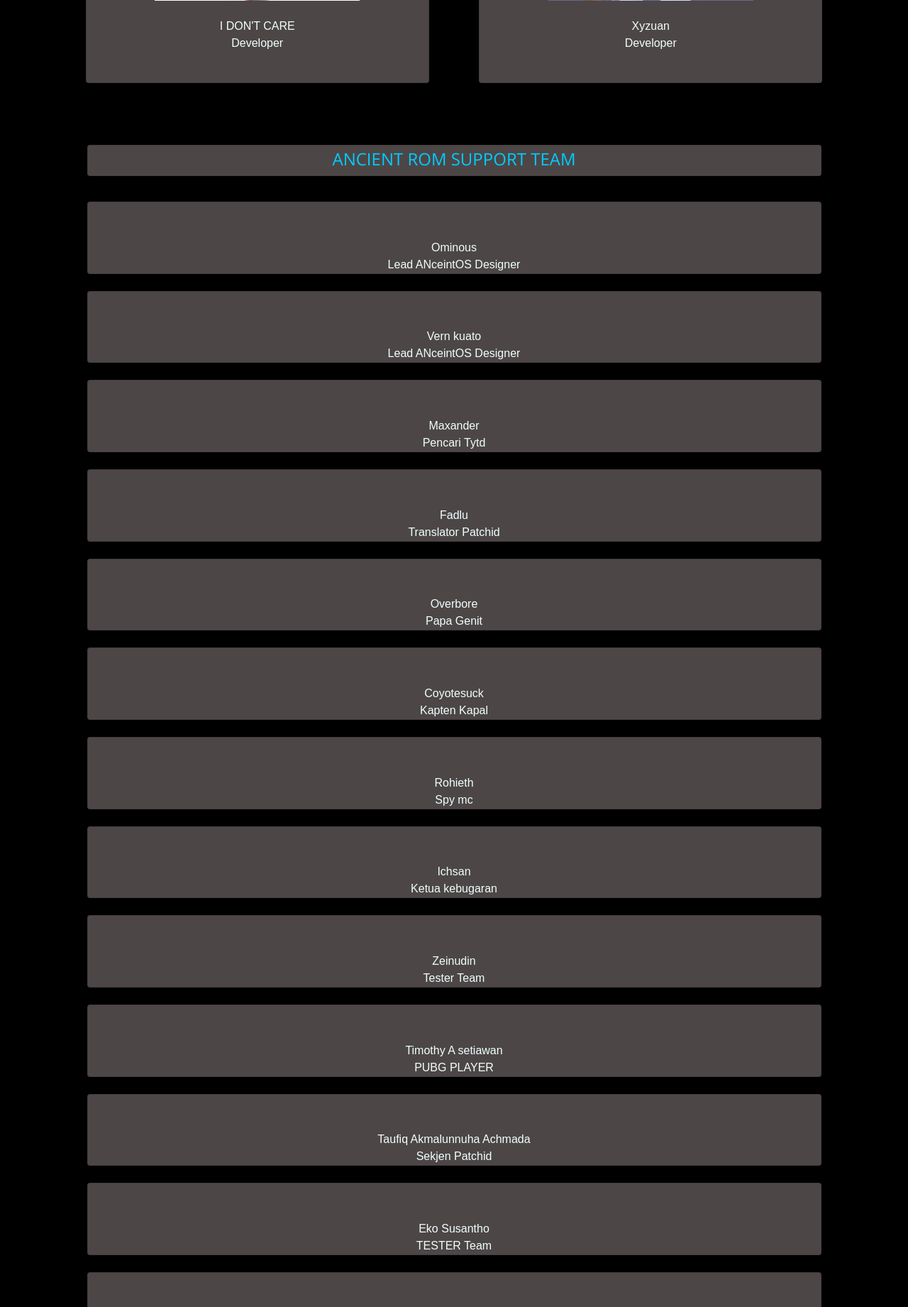
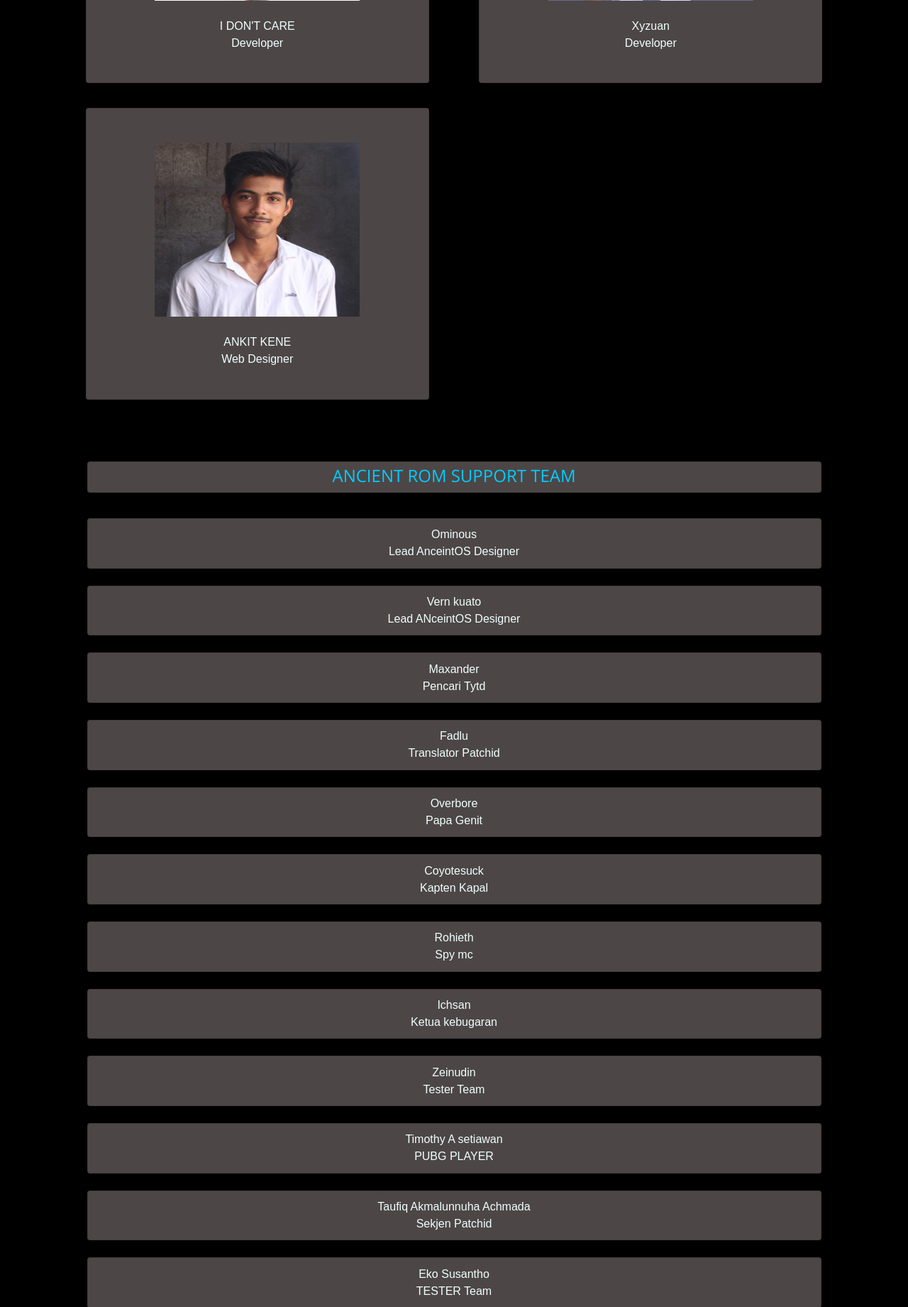
Before and after one commit to Ankits-lab/ancient.github.io, a PHP site: page /about.html in a window 1280 px wide. Shown: the part 1799-3640 px from the top of the page at 71% size. Run offline with PHP 8.4, Linux system fonts and the light colour scheme.

Commit message:
fix some ui issues

```diff
--- a/about.html
+++ b/about.html
@@ -129,6 +129,18 @@
 
     </div>
 
+    <div class="row">
+      <div class="card card-about">
+        <img src="images/ankit.jpg">
+        <p1>
+          ANKIT KENE
+        </p1>
+        <p2>
+         Web Designer
+        </p2>
+      </div>
+    </div>
+
     <div class="blank-non-edit">
       <br>
     </div>
@@ -142,7 +154,7 @@
     <br>
     <div class="card card-support">
       <p1>Ominous</p1>
-      <p2>Lead ANceintOS Designer</p2>
+      <p2>Lead AnceintOS Designer</p2>
     </div>
     <br>
     <div class="card card-support">
--- a/css/styles-about.css
+++ b/css/styles-about.css
@@ -44,10 +44,13 @@
         color:azure;
     }
 
+
 .card-about > p2{
         font-family: sans-serif;
         color:azure;
     }
+
+
 @media(max-width:720px){
     .card-about > p2{
         font-family: sans-serif;
@@ -79,17 +82,22 @@
     }
 
 .card-support > p1{
-        margin-top: 5%;
+        margin-top: 1%;
         font-family:sans-serif;
         font-weight: 10%;
         color:azure;
+
     }
 
 .card-support > p2{
         font-family: sans-serif;
         color:azure;
+        margin-bottom: 1%;
     }
 
 .card-main:hover{
-    box-shadow: 0px 2px 4px 8px #ff0000;
+    box-shadow: 0px 2px 4px 8px #8dcce9;
 }
+.card-main1:hover{
+    box-shadow: 0px 2px 4px 8px #8da2e9;
+}
```
Also changed, not shown: images/Untitled.png (added), images/ankit.jpg (added), images/ankit.png (added).
